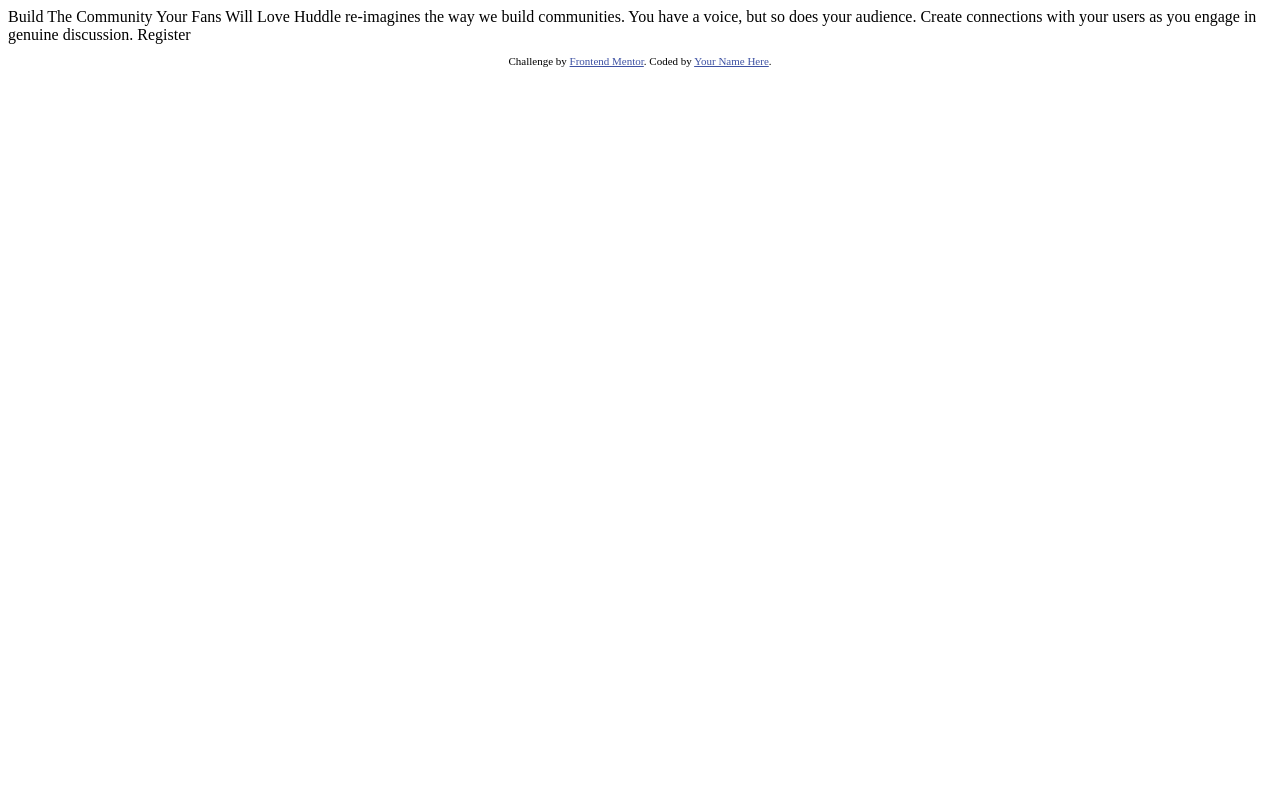
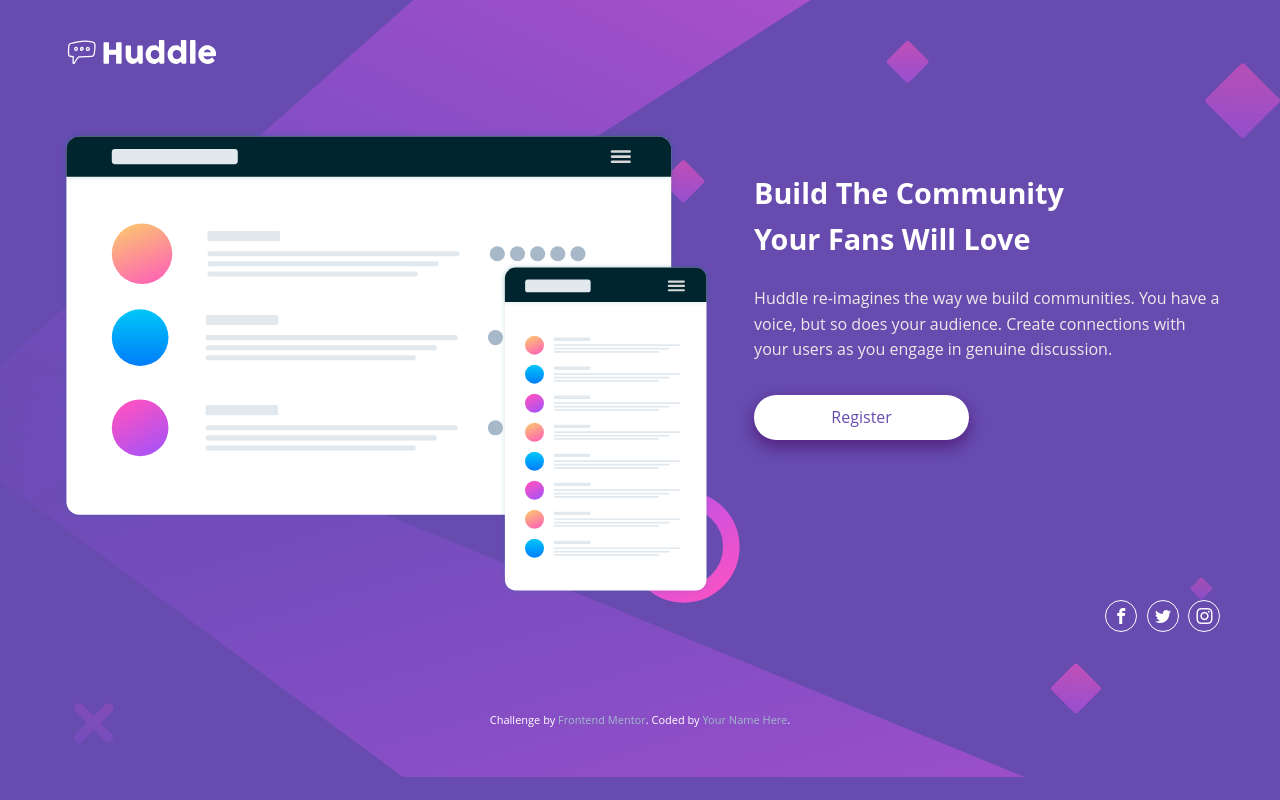
Before and after one commit to zhuycai/huddle-landing-page-with-single-introductory-section, a plain HTML site: page index.html in a window 1280 px wide. Drawn offline with Linux system fonts and the light colour scheme; a web font is replaced by a local one.

Commit message:
'update'

```diff
--- /dev/null
+++ b/css/style.css
@@ -0,0 +1,202 @@
+:root {
+    --violet: hsl(257, 40%, 49%);
+    --soft-magenta: hsl(300, 69%, 71%);
+}
+
+a {
+    text-decoration: none;
+}
+
+img {
+    max-width: 100%;
+}
+
+html {
+    box-sizing: border-box;
+}
+
+*,
+*::before,
+*::after {
+    box-sizing: inherit;
+}
+
+body {
+    margin: 0;
+    font-family: 'Open Sans', sans-serif;
+    font-size: 16px;
+    background: url('../images/bg-mobile.svg') no-repeat top center/100%;
+    background-color: var(--violet);
+}
+
+.wrapper {
+    min-width: 375px;
+    max-width: 1225px;
+    padding: 2em;
+    margin: 0 auto;
+}
+
+.header {
+    font-family: Poppins, sans-serif;
+}
+
+.header_logo {
+    width: 10em;
+}
+
+.main {
+    display: grid;
+    margin-top: 3.4em;
+    margin-bottom: 5em;
+    text-align: center;
+
+}
+
+.header_title {
+    position: absolute;
+    left: -99999999999px;
+}
+
+.main_intro {
+    margin-top: 4em;
+    line-height: 1.6em;
+    color: rgb(238, 234, 234);
+}
+
+.main_title {
+    font-size: 1.6em;
+    line-height: 1.6em;
+    color: white;
+}
+
+.main_registerBtn {
+    display: block;
+    width: 215px;
+    height: 2.8em;
+    margin: 2em auto;
+    border-radius: 1.4em;
+    box-shadow: 0 .4em 1em 0 rgba(66, 6, 94, 0.63);
+    text-align: center;
+    line-height: 2.8em;
+    color: var(--violet);
+    background: white;
+}
+
+.main_registerBtn:hover {
+    color: white;
+    background: var(--soft-magenta);
+}
+
+.main_links {
+    display: flex;
+    justify-content: center;
+    gap: .6em;
+    margin-top: 4em;
+}
+
+.main_linksIcon {
+    display: flex;
+    align-items: center;
+    justify-content: center;
+    width: 2em;
+    height: 2em;
+    border: 1px solid white;
+    border-radius: 50%;
+    color: white;
+}
+
+.main_linksIcon:hover {
+    border-color: var(--soft-magenta);
+    color: var(--soft-magenta);
+}
+
+.footer {
+    color: white;
+}
+
+.attribution {
+    font-size: 11px;
+    text-align: center;
+}
+
+.attribution a {
+    color: hsl(202, 28%, 71%);
+}
+
+@media (min-width: 960px) {
+    body {
+        background: url(../images/bg-desktop.svg) no-repeat top center/100%;
+        background-color: var(--violet);
+    }
+
+    .main {
+        grid-template-columns: 1.4fr 1fr;
+        column-gap: 2.6em;
+    }
+
+    .main_intro {
+        margin-top: 1em;
+        text-align: left;
+    }
+
+    .main_title {
+        font-size: 1.8em;
+    }
+
+    .main_registerBtn{
+        margin: 2em 0;
+    }
+
+    .main_links {
+        justify-content: flex-end;
+        margin-top: 10em;
+    }
+
+}
+
+@font-face {
+    font-family: 'icomoon';
+    src:  url('../fonts/icomoon.eot?1z24p5');
+    src:  url('../fonts/icomoon.eot?1z24p5#iefix') format('embedded-opentype'),
+      url('../fonts/icomoon.ttf?1z24p5') format('truetype'),
+      url('../fonts/icomoon.woff?1z24p5') format('woff'),
+      url('../fonts/icomoon.svg?1z24p5#icomoon') format('svg');
+    font-weight: normal;
+    font-style: normal;
+    font-display: block;
+  }
+
+  .icon {
+    /* use !important to prevent issues with browser extensions that change fonts */
+    font-family: 'icomoon' !important;
+    /* speak: never; */
+    font-style: normal;
+    font-weight: normal;
+    font-variant: normal;
+    text-transform: none;
+    line-height: 1;
+
+    /* Enable Ligatures ================ */
+    letter-spacing: 0;
+    -webkit-font-feature-settings: "liga";
+    -moz-font-feature-settings: "liga=1";
+    -moz-font-feature-settings: "liga";
+    -ms-font-feature-settings: "liga" 1;
+    font-feature-settings: "liga";
+    -webkit-font-variant-ligatures: discretionary-ligatures;
+    font-variant-ligatures: discretionary-ligatures;
+
+    /* Better Font Rendering =========== */
+    -webkit-font-smoothing: antialiased;
+    -moz-osx-font-smoothing: grayscale;
+  }
+
+  .icon-facebook:before {
+    content: "\ea90";
+  }
+  .icon-instagram:before {
+    content: "\ea92";
+  }
+  .icon-twitter:before {
+    content: "\ea96";
+  }
--- a/index.html
+++ b/index.html
@@ -1,33 +1,45 @@
 <!DOCTYPE html>
 <html lang="en">
+
 <head>
   <meta charset="UTF-8">
-  <meta name="viewport" content="width=device-width, initial-scale=1.0"> <!-- displays site properly based on user's device -->
+  <meta name="viewport" content="width=device-width, initial-scale=1.0">
+  <!-- displays site properly based on user's device -->
+  <link rel="icon" type="image/png" sizes="32x32" href="./images/favicon-32x32.png">
+  <link href="https://fonts.googlefonts.cn/css?family=Open+Sans|Poppins:400,600" rel="stylesheet">
+  <link rel="stylesheet" href="css/style.css">
+  <title>Frontend Mentor | Huddle landing page with single introductory section</title>
+</head>
 
-  <link rel="icon" type="image/png" sizes="32x32" href="./images/favicon-32x32.png">
-
-  <title>Frontend Mentor | Huddle landing page with single introductory section</title>
-
-  <!-- Feel free to remove these styles or customise in your own stylesheet 👍 -->
-  <style>
-    .attribution { font-size: 11px; text-align: center; }
-    .attribution a { color: hsl(228, 45%, 44%); }
-  </style>
-</head>
 <body>
-
-  Build The Community Your Fans Will Love
-
-  Huddle re-imagines the way we build communities. You have a voice, but so does your audience.
-  Create connections with your users as you engage in genuine discussion.
-
-  Register
-
-  <footer>
+  <div class="wrapper">
+    <header class="header">
+      <img class="header_logo" src="images/logo.svg" alt="">
+      <h1 class="header_title">Huddle</h1>
+    </header>
+    <main class="main">
+      <div class="main_img">
+        <img src="images/illustration-mockups.svg" alt="illustration of mockups">
+      </div>
+      <div class="main_intro">
+        <h2 class="main_title">Build The Community<br>Your Fans Will Love</h2>
+        <p>Huddle re-imagines the way we build communities. You have a voice, but so does your audience.
+          Create connections with your users as you engage in genuine discussion.</p>
+        <a href="" class="main_registerBtn">Register</a>
+        <div class="main_links">
+          <a href="" class="main_linksIcon"><span class="icon icon-facebook"></span></a>
+          <a href="" class="main_linksIcon"><span class="icon icon-twitter"></span></a>
+          <a href="" class="main_linksIcon"><span class="icon icon-instagram"></span></a>
+        </div>
+      </div>
+    </main>
+    <footer class="footer">
       <p class="attribution">
         Challenge by <a href="https://www.frontendmentor.io?ref=challenge" target="_blank">Frontend Mentor</a>.
         Coded by <a href="#">Your Name Here</a>.
       </p>
     </footer>
+  </div>
 </body>
+
 </html>
```
Also changed, not shown: fonts/icomoon.ttf (added), fonts/icomoon.woff (added), 2 other files. Lines whose indentation alone changed are shown as unchanged.
